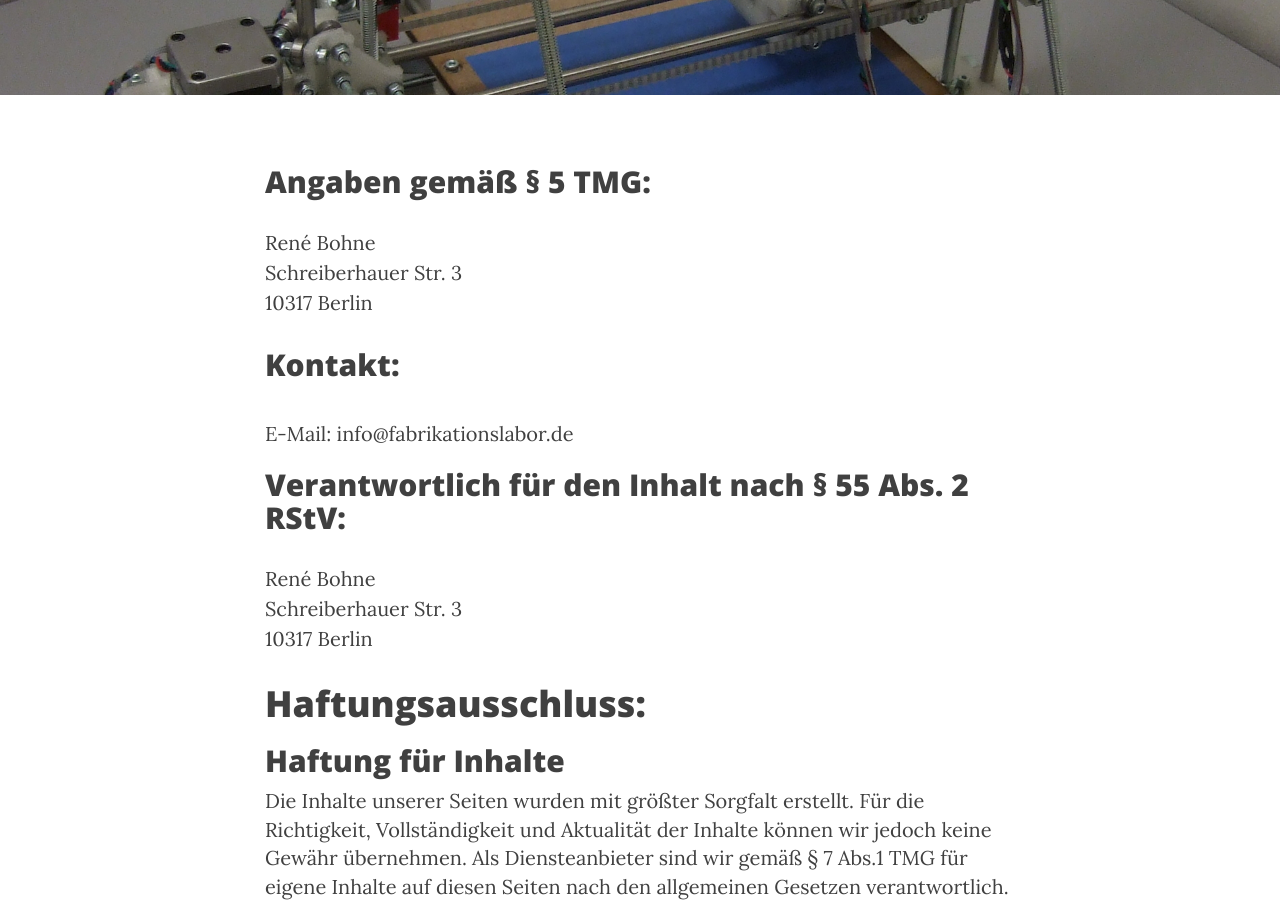
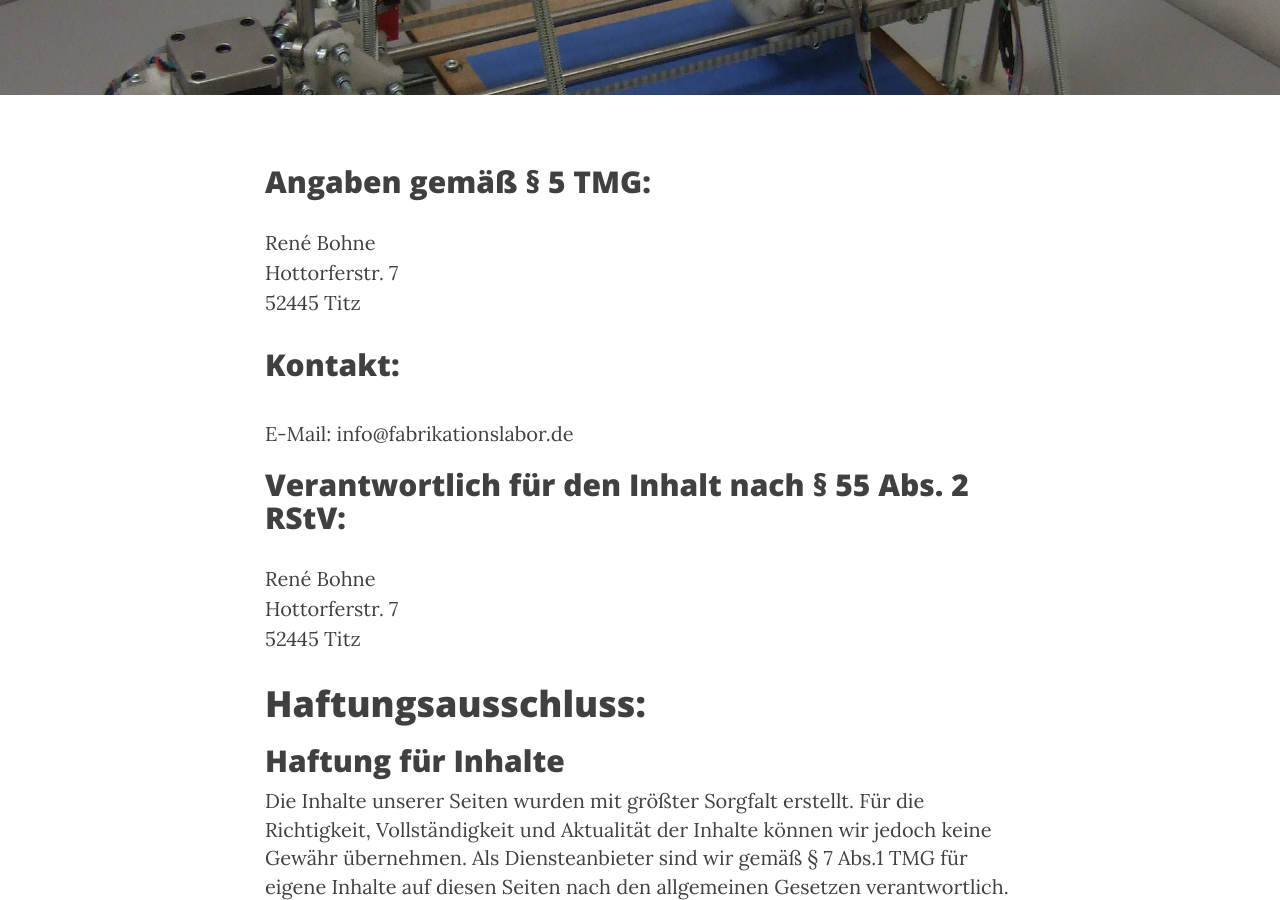
Before and after one commit to fabrikationslabor/fabrikationslabor.github.io, a Jekyll site: the page built from contact.html, in a window 1280 px wide and 900 px high, scrolled down 361 px. Built offline with Jekyll 4.4.1, drawn with Linux system fonts in a browser that asks for light colours; nearby versions of some CDN libraries.

Commit message:
Impressum Update

```diff
--- a/contact.html
+++ b/contact.html
@@ -6,8 +6,8 @@ header-img: "img/contact-bg.jpg"
 ---
 <h2>Angaben gemäß § 5 TMG:</h2>
 <p>René Bohne<br />
-Schreiberhauer Str. 3<br />
-10317 Berlin
+Hottorferstr. 7<br />
+52445 Titz
 </p>
 
 <h2>Kontakt:</h2>
@@ -17,8 +17,8 @@ Schreiberhauer Str. 3<br />
 <h2>Verantwortlich für den Inhalt nach § 55 Abs. 2 RStV:</h2>
 
 <p>René Bohne<br />
-Schreiberhauer Str. 3<br />
-10317 Berlin
+Hottorferstr. 7<br />
+52445 Titz
 </p>
 
 <h1>Haftungsausschluss:</h1>
```
